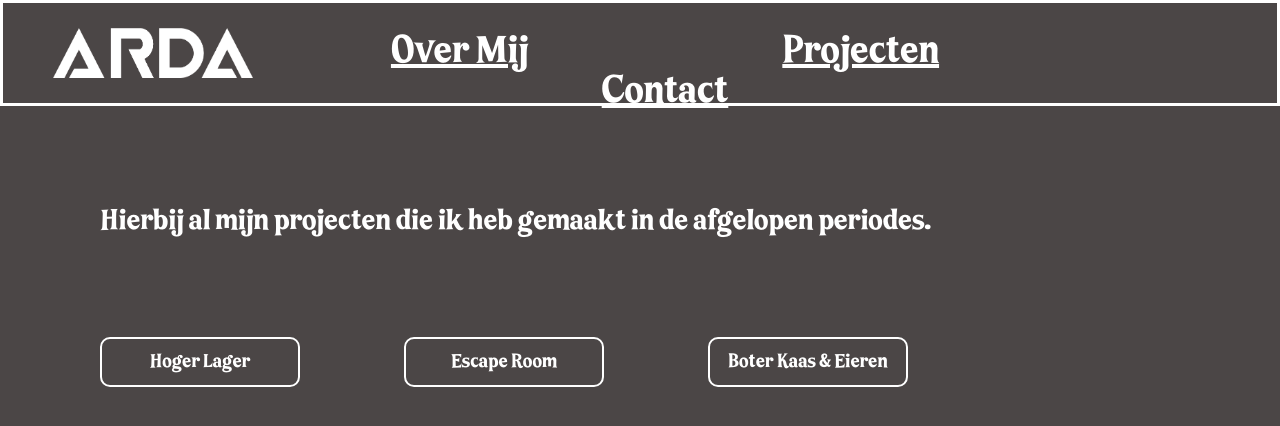
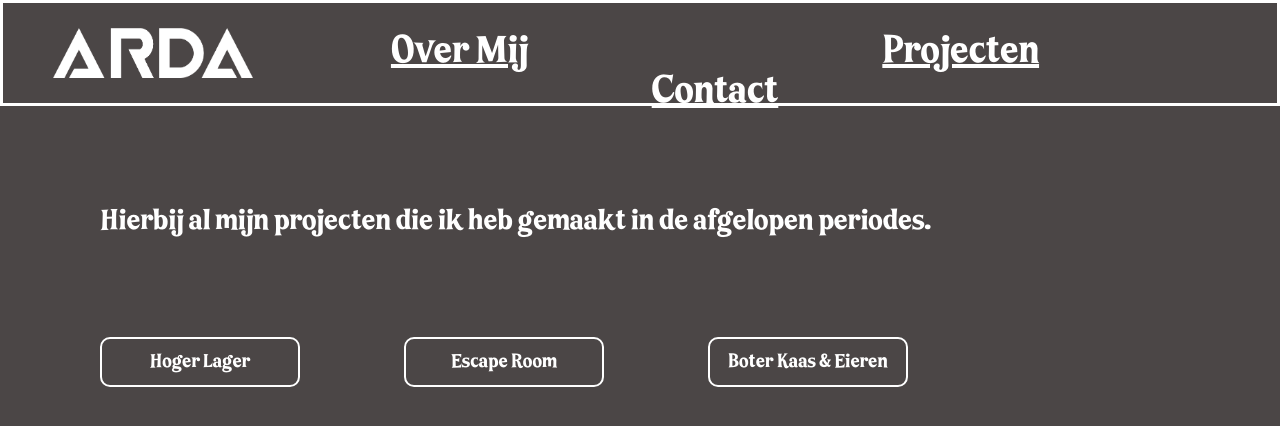
Before and after one commit to arda1gul/portofolio, a plain HTML site: page project.html in a window 1280 px wide. Drawn offline with Linux system fonts and the light colour scheme.

Commit message:
fixed positions

```diff
--- a/css/contact.css
+++ b/css/contact.css
@@ -41,11 +41,12 @@ nav {
 .info {
     text-decoration: underline;
     color: white;
-    margin-left: 250px;
+    margin-left: 350px;
     font-size: 40px;
     /* border: 2px solid white; */
     border-radius: 10px;
     font-family: funk;
+    margin-top: 100px;
 }
 
 .info:hover {
--- a/css/overmij.css
+++ b/css/overmij.css
@@ -77,11 +77,12 @@ nav {
 .info {
     text-decoration: underline;
     color: white;
-    margin-left: 250px;
+    margin-left: 350px;
     font-size: 40px;
     /* border: 2px solid white; */
     border-radius: 10px;
     font-family: funk;
+    margin-top: 100px;
 }
 
 .info:hover {
--- a/css/project.css
+++ b/css/project.css
@@ -41,11 +41,12 @@ nav {
 .info {
     text-decoration: underline;
     color: white;
-    margin-left: 250px;
+    margin-left: 350px;
     font-size: 40px;
     /* border: 2px solid white; */
     border-radius: 10px;
     font-family: funk;
+    margin-top: 100px;
 }
 
 .projecten {
@@ -63,9 +64,10 @@ nav {
 }
 
 .projecten:hover {
-    background-color: white;
-    color: black;
+    background-color: transparent;
+    color: white;
     transition: 1s;
+    box-shadow: 0 1px 2px 3px white, 0 1px 2px 5px white;
 }
 
 .text {
--- a/css/style.css
+++ b/css/style.css
@@ -47,11 +47,12 @@ nav {
 .info {
     text-decoration: underline;
     color: white;
-    margin-left: 250px;
+    margin-left: 350px;
     font-size: 40px;
     /* border: 2px solid white; */
     border-radius: 10px;
     font-family: funk;
+    margin-top: 100px;
 }
 
 header {
```
Also changed, not shown: js/main.js (line endings or trailing spaces), 1 other file.
